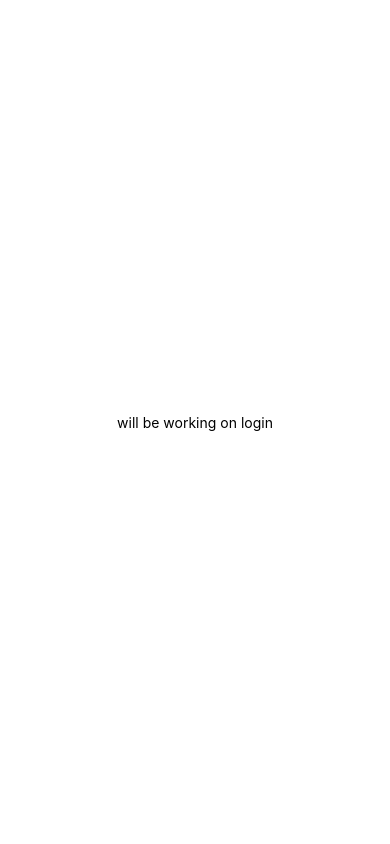
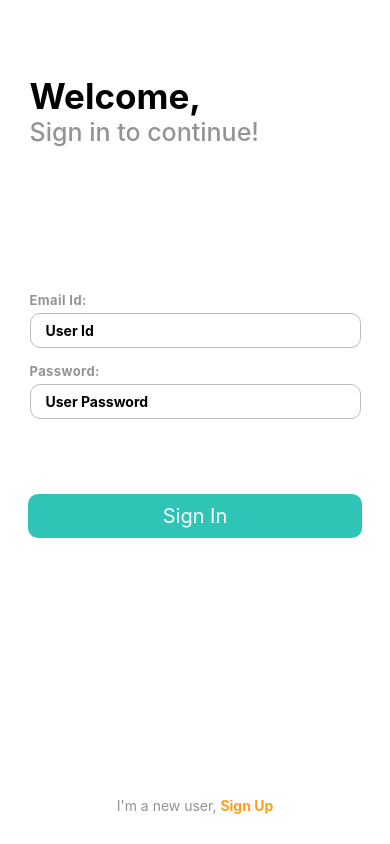
Before and after one commit to algomonk016/Parijana-Admin, a React Native app: screen / in a window 390 px wide. Built offline with nearby package versions, Linux system fonts and the light colour scheme.

Commit message:
implemented stack navigation for auth and app

```diff
--- a/App.js
+++ b/App.js
@@ -1,16 +1,22 @@
 import React from 'react';
 import { StatusBar } from 'expo-status-bar';
-import { NavigationContainer } from '@react-navigation/native';
 // import { createStackNavigator } from '@react-navigation/stack';
 import { createBottomTabNavigator } from '@react-navigation/bottom-tabs';
-import { StyleSheet, Text, Button, View, SafeAreaView } from 'react-native';
 import {
-  Explore,
-  Home
-} from './src/screens/'
+  StyleSheet,
+  Text,
+  Button,
+  View,
+} from 'react-native';
+import { Provider } from 'react-redux'
+import { NavigationContainer } from '@react-navigation/native';
+import { SafeAreaProvider, SafeAreaView } from 'react-native-safe-area-context';
+import AppRoute from './src/navigation/navigator';
+import { store } from './src/redux/store'
 
 // const Stack = createStackNavigator();
 const Tab = createBottomTabNavigator();
+
 
 export default function App() {
   return (
@@ -26,11 +32,12 @@ export default function App() {
     //     <Tab.Screen name="Explore" component={Explore} />
     //   </Tab.Navigator>
     // </NavigationContainer>
-    <SafeAreaView style={styles.container}>
-      <Text>
-        will be working on login
-      </Text>
-    </SafeAreaView>
+    <SafeAreaProvider>
+      <Provider store={store}>
+        <AppRoute />
+        <StatusBar style='auto' />
+      </Provider>
+    </SafeAreaProvider>
   );
 }
 
--- /dev/null
+++ b/src/navigation/app.navigator.js
@@ -0,0 +1,26 @@
+import React from "react";
+import {
+  createNativeStackNavigator
+} from '@react-navigation/native-stack'
+
+import {
+  Home,
+  Explore
+} from '../screens'
+
+const Stack = createNativeStackNavigator();
+
+const AppNavigator = () => {
+  return (
+    <Stack.Navigator
+      screenOptions={{
+        headerShown: false
+      }}
+      initialRouteName='Dashboard'>
+      <Stack.Screen name="Dashboard" component={Home} />
+      <Stack.Screen name="Explore" component={Explore} />
+    </Stack.Navigator>
+  )
+}
+
+export default AppNavigator
--- /dev/null
+++ b/src/navigation/auth.navigator.js
@@ -0,0 +1,25 @@
+import React from 'react'
+import {
+  createNativeStackNavigator
+} from '@react-navigation/native-stack'
+import {
+  Login,
+  Register
+} from '../screens'
+
+const Stack = createNativeStackNavigator()
+
+const AuthNavigator = () => {
+  return (
+    <Stack.Navigator
+    screenOptions={{
+      headerShown: false
+    }}
+     initialRouteName='Login'>
+      <Stack.Screen name='Login' component={Login} />
+      <Stack.Screen name='Register' component={Register} />
+    </Stack.Navigator>
+  )
+}
+
+export default AuthNavigator
--- a/src/navigation/index.js
+++ b/src/navigation/index.js
@@ -0,0 +1,2 @@
+export { default as AppNavigator } from './app.navigator'
+export { default as AuthNavigator } from './auth.navigator'
--- /dev/null
+++ b/src/navigation/navigator.js
@@ -0,0 +1,23 @@
+import React, {useState} from 'react';
+import { NavigationContainer } from '@react-navigation/native';
+import {
+  AppNavigator,
+  AuthNavigator
+} from './'
+import { useSelector } from 'react-redux';
+import { selectIsLoggedIn } from '../redux/slices/authSlice';
+
+const AppRoute = () => {
+    const isLoggedIn = useSelector(selectIsLoggedIn)
+    return (
+        <NavigationContainer>
+            {/* Conditional stack navigator rendering based on login state */}
+
+            {
+                isLoggedIn ? <AppNavigator /> : <AuthNavigator />
+            }
+        </NavigationContainer>
+    )
+}
+
+export default AppRoute
```
